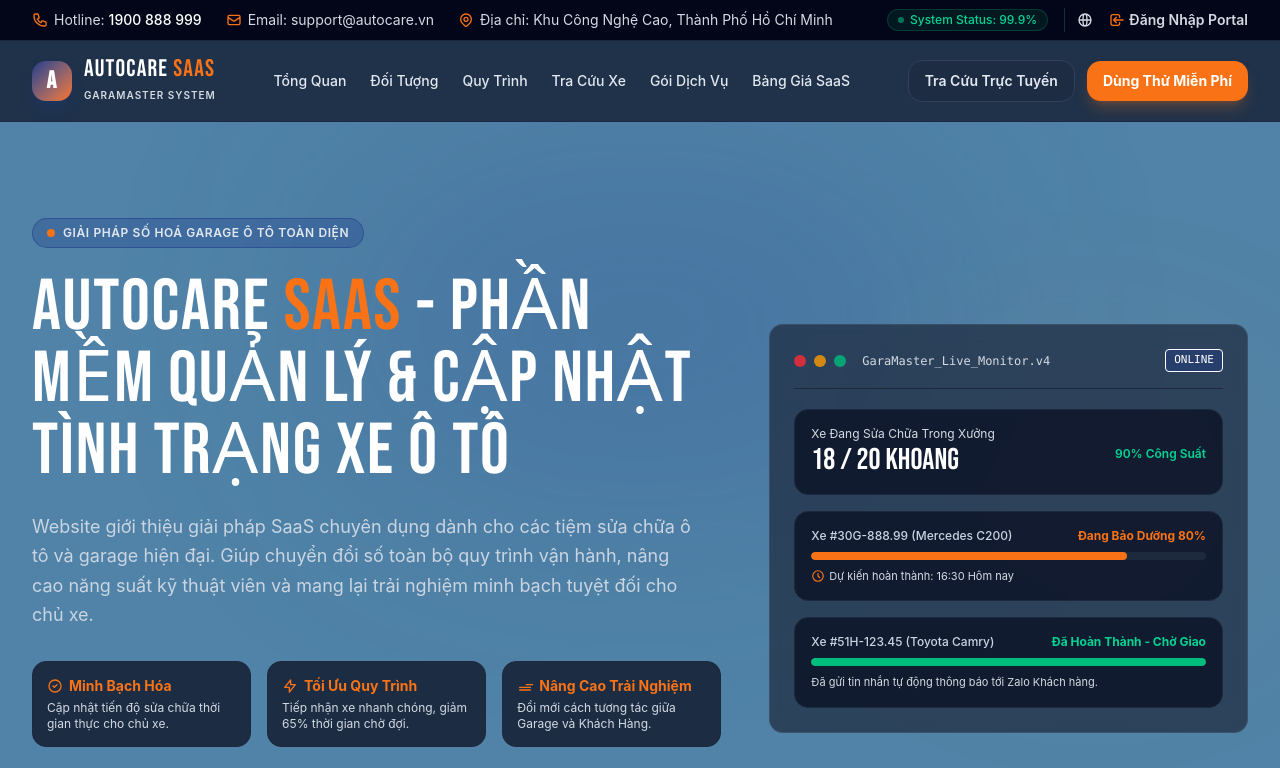
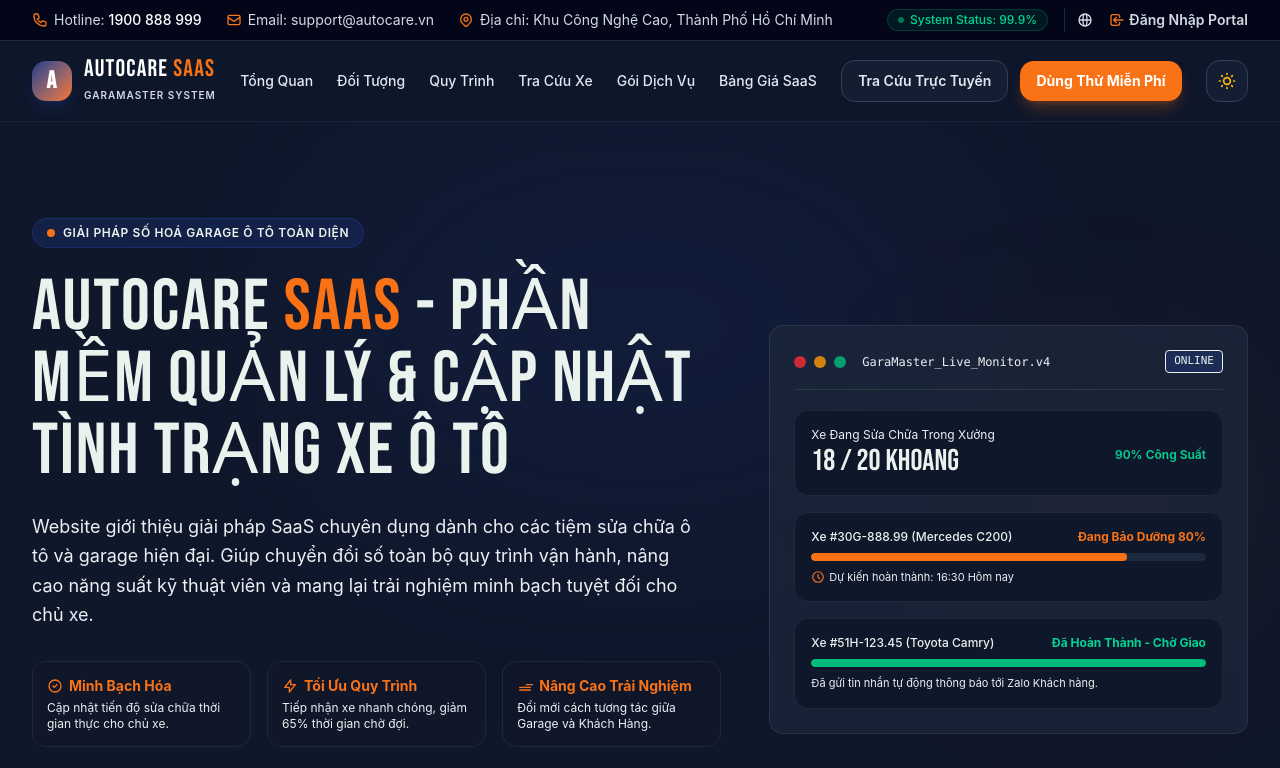
Before and after one commit to Mini-17/tkw_2551050174_Phuc, a website: page src/index.html in a window 1280 px wide. Shown: the top 768 px of the page. Drawn offline with nearby package versions, Linux system fonts and the light colour scheme; files that its build step writes are made by us from their sources.

Commit message:
sua loi hien thi thi dark mode

```diff
--- a/src/index.html
+++ b/src/index.html
@@ -1,5 +1,5 @@
 <!DOCTYPE html>
-<html lang="vi">
+<html lang="vi" class="dark">
 <head>
     <meta charset="UTF-8">
     <meta name="viewport" content="width=device-width, initial-scale=1.0">
@@ -11,7 +11,8 @@
     <link rel="preconnect" href="https://fonts.gstatic.com" crossorigin>
     <link href="https://fonts.googleapis.com/css2?family=Bebas+Neue&display=swap" rel="stylesheet">
 </head>
-<body class="bg-surface text-ink font-body antialiased selection:bg-accent-500 selection:text-white min-h-screen flex flex-col">
+<body class="bg-surface text-ink font-body antialiased selection:bg-accent-500 selection:text-white min-h-screen flex flex-col
+            dark:bg-surface-invert dark:text-ink-invert transition-colors duration-300">
 
 <!-- ================= HEADER TOP BAR ================= -->
 <header class="bg-slate-950 border-b border-slate-800 text-xs sm:text-sm py-2 px-4 sm:px-8 text-muted">
@@ -84,6 +85,17 @@
             </a>
         </div>
 
+        <!-- Dark-Mode Button -->
+        <button id="theme-toggle" class="p-2.5 rounded-card border border-slate-700 bg-slate-800/50 text-slate-300 hover:text-accent-500 hover:border-slate-500 transition-all cursor-pointer focus:outline-none" aria-label="Chuyển đổi giao diện Sáng / Tối">
+                <!-- Moon Icon (Hiện ở Light Mode) -->
+                <svg class="w-5 h-5 block dark:hidden" fill="none" stroke="currentColor" viewBox="0 0 24 24">
+                    <path stroke-linecap="round" stroke-linejoin="round" stroke-width="2" d="M20.354 15.354A9 9 0 018.646 3.646 9.003 9.003 0 0012 21a9.003 9.003 0 008.354-5.646z"/>
+                </svg>
+                <!-- Sun Icon (Hiện ở Dark Mode) -->
+                <svg class="w-5 h-5 hidden dark:block text-amber-400" fill="none" stroke="currentColor" viewBox="0 0 24 24">
+                    <path stroke-linecap="round" stroke-linejoin="round" stroke-width="2" d="M12 3v1m0 16v1m9-9h-1M4 12H3m15.364 6.364l-.707-.707M6.343 6.343l-.707-.707m12.728 0l-.707.707M6.343 17.657l-.707.707M16 12a4 4 0 11-8 0 4 4 0 018 0z"/>
+                </svg>
+            </button>
         <!-- Mobile Menu Button -->
         <button id="menu-btn" class="xl:hidden p-2 text-slate-300 hover:text-white focus:outline-none">
             <svg class="w-7 h-7" fill="none" stroke="currentColor" viewBox="0 0 24 24"><path stroke-linecap="round" stroke-linejoin="round" stroke-width="2" d="M4 6h16M4 12h16M4 18h16"/></svg>
@@ -108,7 +120,7 @@
 <main class="grow">
 
     <!-- ================= HERO SECTION ================= -->
-<section id="overview" class="py-24 relative overflow-hidden border-b border-slate-800/60 bg-surface">
+<section id="overview" class="py-24 relative overflow-hidden border-b border-line dark:border-line-invert bg-surface dark:bg-surface-invert transition-colors duration-300">
     <!-- Background Accent Glowing Effects -->
     <div class="absolute top-1/4 left-1/2 -translate-x-1/2 -translate-y-1/2 w-150 h-75 bg-brand-600/20 blur-[120px] rounded-full pointer-events-none"></div>
     <div class="absolute top-1/3 right-10 w-75 h-50 bg-accent-500/10 blur-[100px] rounded-full pointer-events-none"></div>
@@ -118,16 +130,16 @@
 
             <!-- Left Text Content Column -->
             <div class="lg:col-span-7 space-y-6 text-center lg:text-left">
-                <div class="inline-flex items-center gap-2 px-3.5 py-1.5 rounded-full bg-brand-600/30 border border-brand-600/50 text-slate-200 text-xs font-semibold uppercase tracking-wider">
+                <div class="inline-flex items-center gap-2 px-3.5 py-1.5 rounded-full bg-brand-600/30 border border-brand-600/50 text-ink dark:text-ink-invert text-xs font-semibold uppercase tracking-wider">
                     <span class="w-2 h-2 rounded-full bg-accent-500"></span>
                     Giải Pháp Số Hoá Garage Ô Tô Toàn Diện
                 </div>
 
-                <h1 class="font-display text-5xl sm:text-6xl md:text-7xl tracking-wide uppercase leading-none text-white">
+                <h1 class="font-display text-5xl sm:text-6xl md:text-7xl tracking-wide uppercase leading-none text-ink dark:text-ink-invert">
                     AutoCare <span class="text-accent-500">SaaS</span> - Phần Mềm Quản Lý & Cập Nhật Tình Trạng Xe Ô Tô
                 </h1>
 
-                <p class="text-slate-300 text-base sm:text-lg leading-relaxed max-w-2xl">
+                <p class="text-muted dark:text-muted-invert text-base sm:text-lg leading-relaxed max-w-2xl">
                     Website giới thiệu giải pháp SaaS chuyên dụng dành cho các tiệm sửa chữa ô tô và garage hiện đại. Giúp chuyển đổi số toàn bộ quy trình vận hành, nâng cao năng suất kỹ thuật viên và mang lại trải nghiệm minh bạch tuyệt đối cho chủ xe.
                 </p>
 
@@ -138,21 +150,21 @@
                             <svg class="w-4 h-4" fill="none" stroke="currentColor" viewBox="0 0 24 24"><path stroke-linecap="round" stroke-linejoin="round" stroke-width="2" d="M9 12l2 2 4-4m6 2a9 9 0 11-18 0 9 9 0 0118 0z"/></svg>
                             Minh Bạch Hóa
                         </div>
-                        <p class="text-xs text-muted">Cập nhật tiến độ sửa chữa thời gian thực cho chủ xe.</p>
+                        <p class="text-xs text-muted dark:text-muted-invert">Cập nhật tiến độ sửa chữa thời gian thực cho chủ xe.</p>
                     </div>
                     <div class="highlight-card">
                         <div class="text-accent-500 font-bold text-sm mb-1 flex items-center gap-1.5">
                             <svg class="w-4 h-4" fill="none" stroke="currentColor" viewBox="0 0 24 24"><path stroke-linecap="round" stroke-linejoin="round" stroke-width="2" d="M13 10V3L4 14h7v7l9-11h-7z"/></svg>
                             Tối Ưu Quy Trình
                         </div>
-                        <p class="text-xs text-muted">Tiếp nhận xe nhanh chóng, giảm 65% thời gian chờ đợi.</p>
+                        <p class="text-xs text-muted dark:text-muted-invert">Tiếp nhận xe nhanh chóng, giảm 65% thời gian chờ đợi.</p>
                     </div>
                     <div class="highlight-card">
                         <div class="text-accent-500 font-bold text-sm mb-1 flex items-center gap-1.5">
                             <svg class="w-4 h-4" fill="none" stroke="currentColor" viewBox="0 0 24 24"><path stroke-linecap="round" stroke-linejoin="round" stroke-width="2" d="M14 10h47M4 14h16M4 18h16"/></svg>
                             Nâng Cao Trải Nghiệm
                         </div>
-                        <p class="text-xs text-muted">Đổi mới cách tương tác giữa Garage và Khách Hàng.</p>
+                        <p class="text-xs text-muted dark:text-muted-invert">Đổi mới cách tương tác giữa Garage và Khách Hàng.</p>
                     </div>
                 </div>
 
@@ -161,7 +173,7 @@
                     <a href="#contact" class="btn btn-primary px-8 py-4">
                         Khám Phá Ngay
                     </a>
-                    <a href="#tracker" class="btn btn-ghost px-8 py-4">
+                    <a href="#tracker" class="btn btn-outline px-8 py-4">
                         Thử Demo Tra Cứu Xe
                     </a>
                 </div>
@@ -171,22 +183,22 @@
             <div class="lg:col-span-5">
                 <div class="glass-card rounded-card p-6 relative">
                     <!-- Terminal Header -->
-                    <div class="flex items-center justify-between border-b border-slate-800 pb-4 mb-5">
+                    <div class="flex items-center justify-between border-b border-line dark:border-line-invert pb-4 mb-5">
                         <div class="flex items-center gap-2">
                             <span class="w-3 h-3 rounded-full bg-red-500/80"></span>
                             <span class="w-3 h-3 rounded-full bg-amber-500/80"></span>
                             <span class="w-3 h-3 rounded-full bg-emerald-500/80"></span>
-                            <span class="text-xs font-mono text-muted ml-2">GaraMaster_Live_Monitor.v4</span>
+                            <span class="text-xs font-mono text-muted dark:text-muted-invert ml-2">GaraMaster_Live_Monitor.v4</span>
                         </div>
-                        <span class="text-[11px] font-mono px-2 py-0.5 rounded bg-brand-600/40 text-brand-200 border border-brand-500/30">ONLINE</span>
+                        <span class="text-[11px] font-mono px-2 py-0.5 rounded bg-brand-600/40 text-ink-invert border border-brand-500/30">ONLINE</span>
                     </div>
 
                     <!-- Live Stat Cards Simulation -->
                     <div class="space-y-4">
                         <div class="stat-card flex items-center justify-between">
                             <div>
-                                <div class="text-xs text-muted">Xe Đang Sửa Chữa Trong Xưởng</div>
-                                <div class="font-display text-3xl text-white">18 / 20 Khoang</div>
+                                <div class="text-xs text-muted dark:text-muted-invert">Xe Đang Sửa Chữa Trong Xưởng</div>
+                                <div class="font-display text-3xl text-ink dark:text-ink-invert">18 / 20 Khoang</div>
                             </div>
                             <div class="text-right">
                                 <span class="text-xs font-semibold text-emerald-400">90% Công Suất</span>
@@ -195,13 +207,13 @@
 
                         <div class="stat-card space-y-2">
                             <div class="flex justify-between text-xs">
-                                <span class="text-slate-300 font-medium">Xe #30G-888.99 (Mercedes C200)</span>
+                                <span class="text-ink dark:text-ink-invert font-medium">Xe #30G-888.99 (Mercedes C200)</span>
                                 <span class="text-accent-500 font-bold">Đang Bảo Dưỡng 80%</span>
                             </div>
                             <div class="progress-bar-bg">
                                 <div class="h-full bg-accent-500 rounded-full" style="width: 80%"></div>
                             </div>
-                            <p class="text-[11px] text-muted flex items-center gap-1">
+                            <p class="text-[11px] text-muted dark:text-muted-invert flex items-center gap-1">
                                 <svg class="w-3.5 h-3.5 text-accent-500" fill="none" stroke="currentColor" viewBox="0 0 24 24"><path stroke-linecap="round" stroke-linejoin="round" stroke-width="2" d="M12 8v4l3 3m6-3a9 9 0 11-18 0 9 9 0 0118 0z"/></svg>
                                 Dự kiến hoàn thành: 16:30 Hôm nay
                             </p>
@@ -209,13 +221,13 @@
 
                         <div class="stat-card space-y-2">
                             <div class="flex justify-between text-xs">
-                                <span class="text-slate-300 font-medium">Xe #51H-123.45 (Toyota Camry)</span>
+                                <span class="text-ink dark:text-ink-invert font-medium">Xe #51H-123.45 (Toyota Camry)</span>
                                 <span class="text-emerald-400 font-bold">Đã Hoàn Thành - Chờ Giao</span>
                             </div>
                             <div class="progress-bar-bg">
                                 <div class="h-full bg-emerald-500 rounded-full" style="width: 100%"></div>
                             </div>
-                            <p class="text-[11px] text-muted">Đã gửi tin nhắn tự động thông báo tới Zalo Khách hàng.</p>
+                            <p class="text-[11px] text-muted dark:text-muted-invert">Đã gửi tin nhắn tự động thông báo tới Zalo Khách hàng.</p>
                         </div>
                     </div>
                 </div>
--- a/src/input.css
+++ b/src/input.css
@@ -19,6 +19,14 @@
   --color-muted: #d5dae2;       /* Màu chữ phụ: Xám */
   --color-surface: #5083a7;     /* Màu nền trang: Xám nhẹ */
   --color-line: #e2e8f0;        /* Màu đường viền */
+
+
+  /* Cặp màu Dark Mode (Hậu tố -invert) */
+  --color-ink-invert: #eaf2ee;         /* Chữ sáng dịu mắt */
+  --color-muted-invert: #ecf0f3;       /* Chữ phụ tối */
+  --color-surface-invert: #0f172a;     /* Nền tối: Deep Slate */
+  --color-line-invert: #24403a;        /* Viền đậm */
+  --color-line-invert-light: #1e293b;  /* Viền nhạt hơn cho nền tối */
 
   /* Phông chữ */
   --font-display: "Bebas Neue", system-ui, sans-serif;
@@ -46,6 +54,12 @@
 }
 
 @layer components {
+
+  .card {
+    @apply rounded-card border border-line bg-surface p-6 text-ink
+           dark:border-line-invert dark:bg-surface-invert dark:text-ink-invert;
+  }
+
   /* Layout & Sections General */
   .section {
     @apply mx-auto w-full max-w-6xl px-5 py-20 lg:py-28;
@@ -86,12 +100,14 @@
   }
 
   /* Hero & Feature Card */
-  .highlight-card {
-    @apply p-3.5 rounded-card bg-slate-900/80 border border-slate-800 text-left;
+ .highlight-card {
+    @apply p-3.5 rounded-card bg-surface/60 border border-line text-left transition-colors
+           dark:bg-surface-invert/80 dark:border-line-invert-light;
   }
 
   .stat-card {
-    @apply p-4 rounded-card bg-slate-900/90 border border-slate-800;
+    @apply p-4 rounded-card bg-surface/80 border border-line transition-colors
+           dark:bg-slate-900/90 dark:border-line-invert-light;
   }
 
   .progress-bar-bg {
@@ -109,7 +125,7 @@
   }
 
   .glass-card {
-    @apply bg-slate-800/70 backdrop-blur-md border border-white/[0.08];
+    @apply bg-slate-800/70 backdrop-blur-md border border-white/8;
   }
 
   .glass-card-hover {
```
